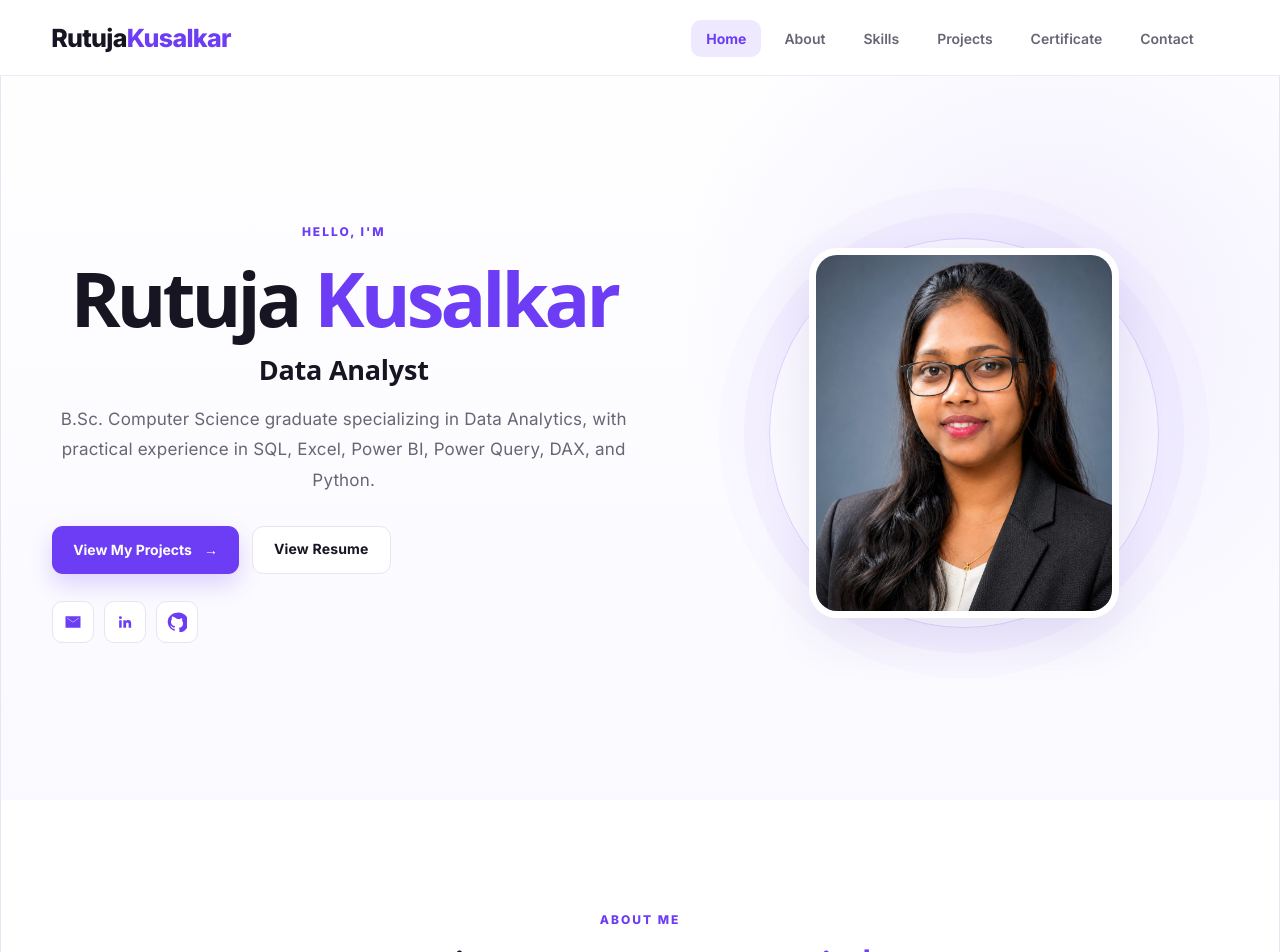
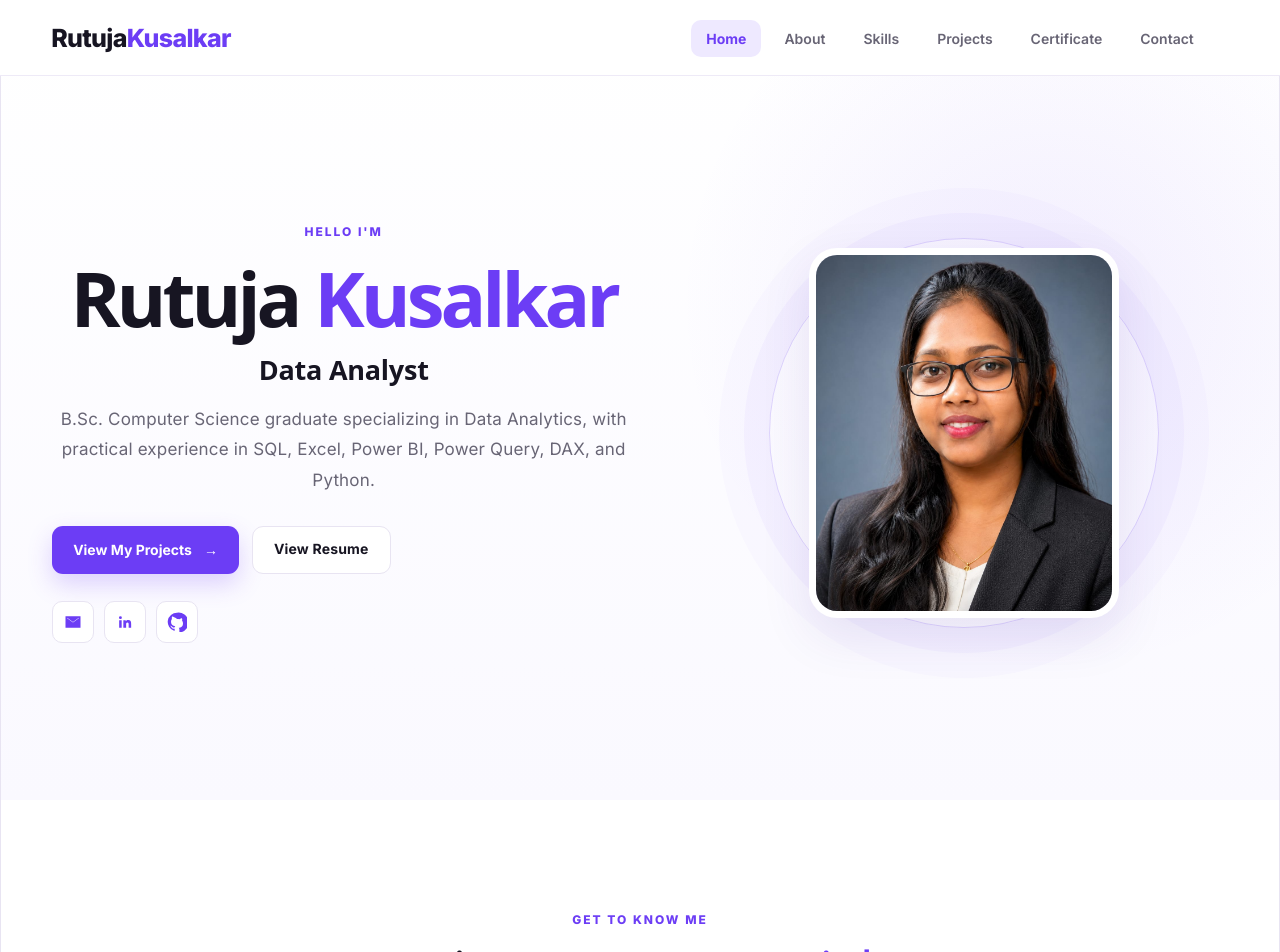
Before and after one commit to rutuj-ja/Rutuja_Portfolio, a React (Vite) app: page / in a window 1280 px wide. Shown: the top 952 px of the page. Built offline with nearby package versions, Linux system fonts and the light colour scheme.

Commit message:
Update About section heading

```diff
--- a/src/App.jsx
+++ b/src/App.jsx
@@ -39,7 +39,6 @@ function App() {
     };
 
     window.addEventListener("scroll", handleScroll);
-
     handleScroll();
 
     return () => {
@@ -259,7 +258,7 @@ function App() {
           <div className="hero-content">
 
             <p className="eyebrow">
-              HELLO, I'M
+              HELLO I'M
             </p>
 
             <h1>
@@ -297,11 +296,7 @@ function App() {
 
             </div>
 
-            {/* SOCIAL ICONS */}
-
             <div className="social-links">
-
-              {/* EMAIL */}
 
               <a
                 href="mailto:kusalkarrutuja74@gmail.com"
@@ -312,8 +307,6 @@ function App() {
                   <path d="M3 5h18v14H3V5zm2 2v.5l7 5 7-5V7l-7 5-7-5z" />
                 </svg>
               </a>
-
-              {/* LINKEDIN */}
 
               <a
                 href="https://www.linkedin.com/in/rutujakusalkar/"
@@ -326,8 +319,6 @@ function App() {
                   <path d="M6.5 8.5A1.5 1.5 0 1 0 6.5 5a1.5 1.5 0 0 0 0 3.5zM5 10h3v9H5v-9zm5 0h2.9v1.23h.04c.4-.76 1.38-1.56 2.84-1.56 3.04 0 3.6 2 3.6 4.6V19h-3v-4.2c0-1 0-2.3-1.4-2.3s-1.62 1.1-1.62 2.23V19H10v-9z" />
                 </svg>
               </a>
-
-              {/* GITHUB */}
 
               <a
                 href="https://github.com/rutuj-ja"
@@ -344,8 +335,6 @@ function App() {
             </div>
 
           </div>
-
-          {/* PROFILE IMAGE ONLY */}
 
           <div className="hero-image-area">
 
@@ -380,7 +369,7 @@ function App() {
           <div className="section-heading">
 
             <p className="eyebrow">
-              ABOUT ME
+              GET TO KNOW ME
             </p>
 
             <h2>
@@ -597,8 +586,6 @@ function App() {
                 key={project.title}
               >
 
-                {/* PROJECT TOP */}
-
                 <div className="project-top">
 
                   <div className="project-icon">
@@ -610,8 +597,6 @@ function App() {
                   </span>
 
                 </div>
-
-                {/* PROJECT CONTENT */}
 
                 <div className="project-content">
 
@@ -775,8 +760,6 @@ function App() {
 
               <div className="contact-buttons">
 
-                {/* EMAIL */}
-
                 <a
                   href="mailto:kusalkarrutuja74@gmail.com"
                   className="contact-btn"
@@ -787,8 +770,6 @@ function App() {
 
                   Email Me
                 </a>
-
-                {/* LINKEDIN */}
 
                 <a
                   href="https://www.linkedin.com/in/rutujakusalkar/"
@@ -803,8 +784,6 @@ function App() {
                   LinkedIn
                 </a>
 
-                {/* GITHUB */}
-
                 <a
                   href="https://github.com/rutuj-ja"
                   target="_blank"
@@ -812,7 +791,7 @@ function App() {
                   className="contact-btn"
                 >
                   <svg viewBox="0 0 24 24">
-                    <path d="M12 .8A11.2 11.2 0 0 0 8.46 22.6c.56.1.76-.24.76-.54v-2.1c-3.1.67-3.76-1.32-3.76-1.32-.5-1.27-1.22-1.61-1.22-1.61-1-.68.08-.67.08-.67 1.1.08 1.68 1.13 1.68 1.13.98 1.67 2.58 1.19 3.21.91.1-.71.38-1.2.7-1.48-2.47-.28-5.07-1.24-5.07-5.5 0-1.22.44-2.21 1.16-2.99-.12-.28-.5-1.42.11-2.95 0 0 .95-.3 3.1 1.14A10.8 10.8 0 0 1 12 8.3c.96 0 1.93.13 2.84.38 2.14-1.44 3.09-1.14 3.09-1.14.61 1.53.23 2.67.11 2.95.72.78 1.16 1.77 1.16 2.99 0 4.27-2.6 5.21-5.08 5.49.4.35.75 1.03.75 2.08v3.01c0 .3.2.65.77.54A11.2 11.2 0 0 0 12 .8z" />
+                    <path d="M12 .8A11.2 11.2 0 0 0 8.46 22.6c.56.1.76-.24.76-.54v-2.1c-3.1.67-3.76-1.32-1.22-1.61-1-.68.08-.67.08-.67 1.1.08 1.68 1.13 1.68 1.13.98 1.67 2.58 1.19 3.21.91.1-.71.38-1.2.7-1.48-2.47-.28-5.07-1.24-5.07-5.5 0-1.22.44-2.21 1.16-2.99-.12-.28-.5-1.42.11-2.95 0 0 .95-.3 3.1 1.14A10.8 10.8 0 0 1 12 8.3c.96 0 1.93.13 2.84.38 2.14-1.44 3.09-1.14 3.09-1.14.61 1.53.23 2.67.11 2.95.72.78 1.16 1.77 1.16 2.99 0 4.27-2.6 5.21-5.08 5.49.4.35.75 1.03.75 2.08v3.01c0 .3.2.65.77.54A11.2 11.2 0 0 0 12 .8z" />
                   </svg>
 
                   GitHub
```
